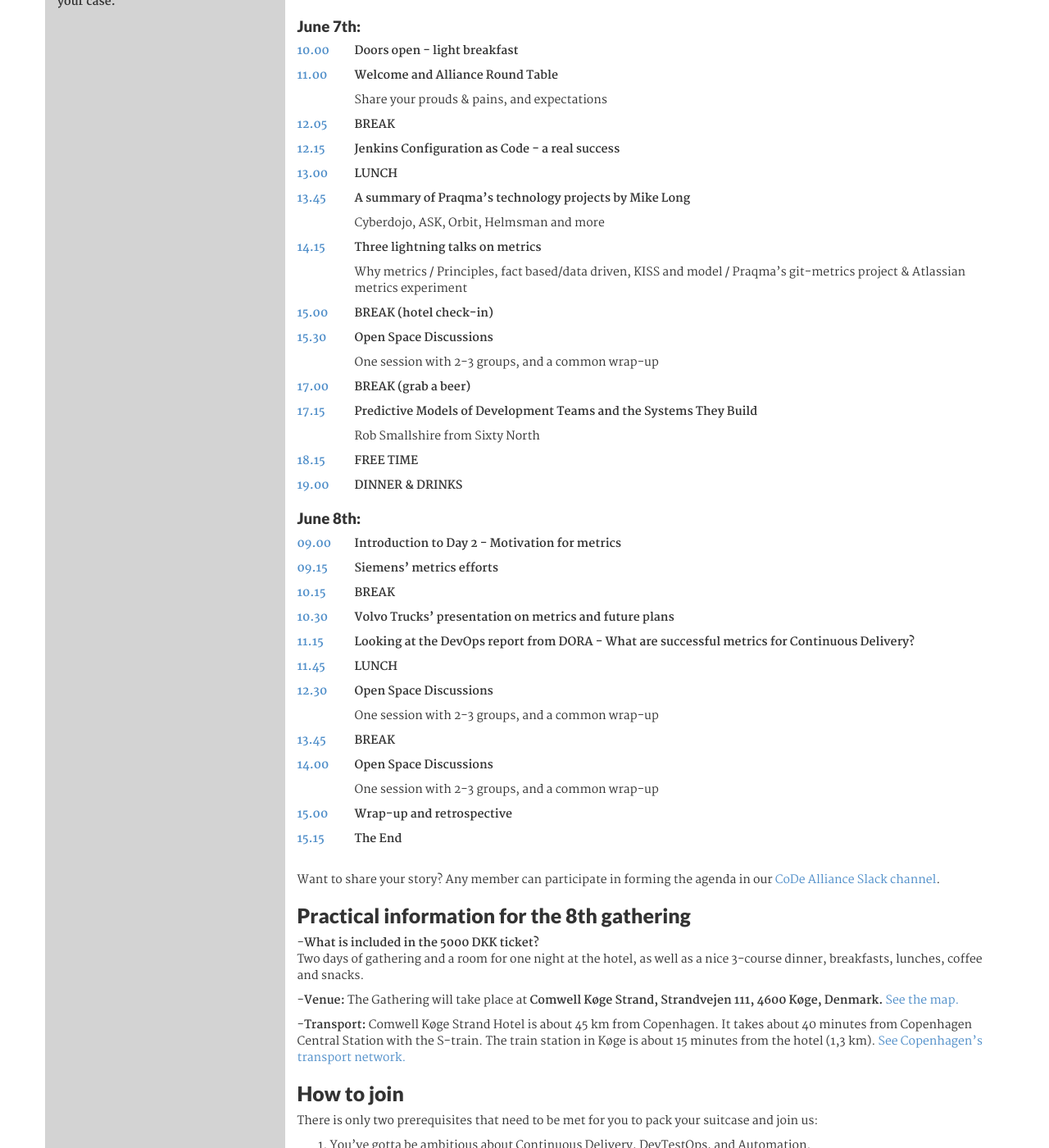
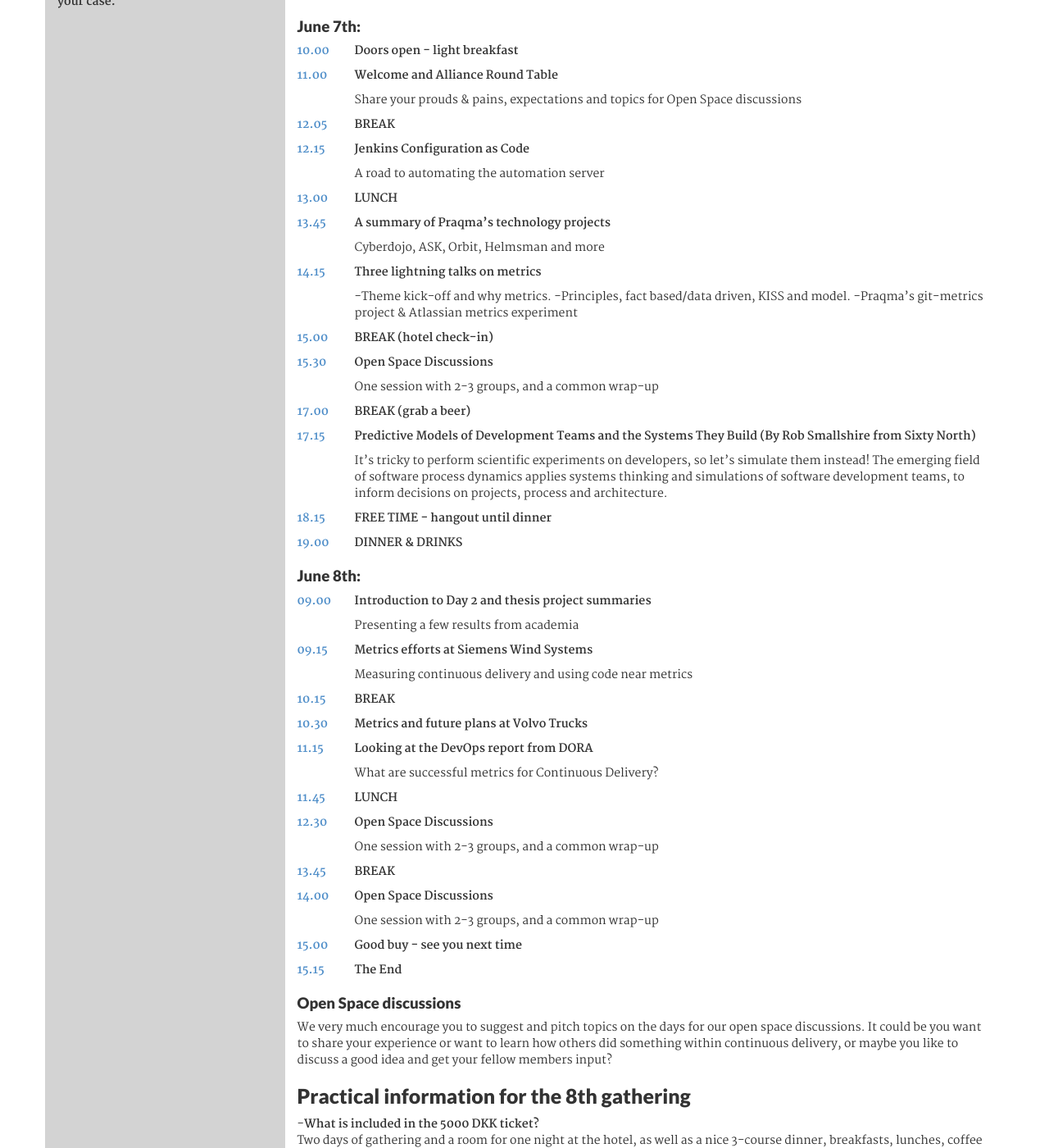
Before and after one commit to Praqma/web-alliance, a Jekyll site: the page built from _pages/gatherings.md, in a window 1280 px wide and 1400 px high, scrolled down 425 px. Shown: the whole window at 82% size. Built offline with Jekyll 4.4.1, drawn with Linux system fonts in a browser that asks for light colours.

Commit message:
close #83 minor edits to latest agenda

```diff
--- a/_pages/gatherings.md
+++ b/_pages/gatherings.md
@@ -29,7 +29,7 @@
 {: .agenda-time }
 Welcome and Alliance Round Table
 {: .agenda-name }
-Share your prouds & pains, and expectations
+Share your prouds & pains, expectations and topics for Open Space discussions
 {: .right }
 
 12.05
@@ -39,8 +39,10 @@
 
 12.15
 {: .agenda-time }
-Jenkins Configuration as Code - a real success
+Jenkins Configuration as Code
 {: .agenda-name }
+A road to automating the automation server
+{: .right }
 
 13.00
 {: .agenda-time }
@@ -49,7 +51,7 @@
 
 13.45
 {: .agenda-time }
-A summary of Praqma's technology projects by Mike Long
+A summary of Praqma's technology projects
 {: .agenda-name }
 Cyberdojo, ASK, Orbit, Helmsman and more
 {: .right }
@@ -58,7 +60,7 @@
 {: .agenda-time }
 Three lightning talks on metrics
 {: .agenda-name }
-Why metrics / Principles, fact based/data driven, KISS and model / Praqma's git-metrics project & Atlassian metrics experiment
+\-Theme kick-off and why metrics.  -Principles, fact based/data driven, KISS and model.  -Praqma's git-metrics project & Atlassian metrics experiment
 {: .right }
 
 15.00
@@ -80,14 +82,14 @@
 
 17.15
 {: .agenda-time }
-Predictive Models of Development Teams and the Systems They Build
+Predictive Models of Development Teams and the Systems They Build (By Rob Smallshire from Sixty North)
 {: .agenda-name }
-Rob Smallshire from Sixty North
+It's tricky to perform scientific experiments on developers, so let's simulate them instead! The emerging field of software process dynamics applies systems thinking and simulations of software development teams, to inform decisions on projects, process and architecture.
 {: .right }
 
 18.15
 {: .agenda-time }
-FREE TIME
+FREE TIME - hangout until dinner
 {: .agenda-name }
 
 19.00
@@ -99,13 +101,17 @@
 
 09.00
 {: .agenda-time }
-Introduction to Day 2 - Motivation for metrics
+Introduction to Day 2 and thesis project summaries
 {: .agenda-name }
+Presenting a few results from academia
+{: .right }
 
 09.15
 {: .agenda-time }
-Siemens' metrics efforts
+Metrics efforts at Siemens Wind Systems
 {: .agenda-name }
+Measuring continuous delivery and using code near metrics
+{: .right }
 
 10.15
 {: .agenda-time }
@@ -114,13 +120,15 @@
 
 10.30
 {: .agenda-time }
-Volvo Trucks' presentation on metrics and future plans
+Metrics and future plans at Volvo Trucks
 {: .agenda-name }
 
 11.15
 {: .agenda-time }
-Looking at the DevOps report from DORA - What are successful metrics for Continuous Delivery?
+Looking at the DevOps report from DORA
 {: .agenda-name }
+What are successful metrics for Continuous Delivery?
+{: .right }
 
 11.45
 {: .agenda-time }
@@ -148,7 +156,7 @@
 
 15.00
 {: .agenda-time }
-Wrap-up and retrospective
+Good buy - see you next time
 {: .agenda-name }
 
 15.15
@@ -156,8 +164,11 @@
 The End
 {: .agenda-name }
 
-<br>
-Want to share your story? Any member can participate in forming the agenda in our [CoDe Alliance Slack channel](http://josra.slack.com/){: target="\_blank"}.
+### Open Space discussions
+
+We very much encourage you to suggest and pitch topics on the days for our open space discussions.
+It could be you want to share your experience or want to learn how others did something within continuous delivery, or maybe you like to discuss a good idea and get your fellow members input?
+
 
 ## Practical information for the 8th gathering {#practicalinfo}
 
```
Also changed, not shown: README.md.
